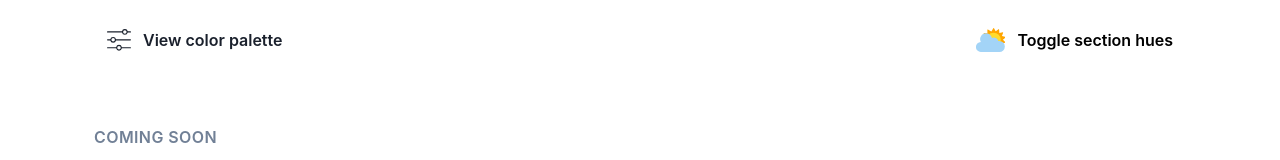
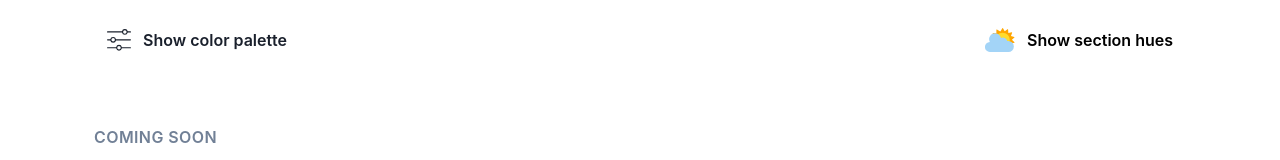
Before and after one commit to abeidahmed/easy-hues, a React (Create React App) app: page / in a window 1280 px wide. Shown: the top 160 px of the page. Built offline with nearby package versions, Linux system fonts and the light colour scheme; a web font is replaced by a local one.

Commit message:
Add dynamic text to header buttons

```diff
--- a/src/components/Home.js
+++ b/src/components/Home.js
@@ -247,10 +247,15 @@ class Home extends Component {
                     />
                   </g>
                 </svg>
-                <span>View color palette</span>
+                {this.state.isOpen ? (
+                  <span>Hide color palette</span>
+                ) : (
+                  <span>Show color palette</span>
+                )}
               </button>
               <button onClick={this.handleHues} className="hues-toggle">
                 {this.state.huesOpen ? (
+                  <span className="hues-toggle-inner">
                     <svg xmlns="http://www.w3.org/2000/svg" viewBox="0 0 24 24">
                       <g data-name="Layer 2">
                         <g data-name="Layer 1">
@@ -262,7 +267,10 @@ class Home extends Component {
                         </g>
                       </g>
                     </svg>
+                    <span className="hues-toggle-text">Hide section hues</span>
+                  </span>
                 ) : (
+                  <span className="hues-toggle-inner">
                     <svg xmlns="http://www.w3.org/2000/svg" viewBox="0 0 29.61 24">
                       <g data-name="Layer 2">
                         <g data-name="Layer 1">
@@ -278,9 +286,9 @@ class Home extends Component {
                         </g>
                       </g>
                     </svg>
+                    <span className="hues-toggle-text">Show section hues</span>
+                  </span>
                 )}
-
-                <span>Toggle section hues</span>
               </button>
             </div>
           </div>
--- a/src/graspcss/layouts/_header.scss
+++ b/src/graspcss/layouts/_header.scss
@@ -46,8 +46,6 @@
   border: none;
   cursor: pointer;
   font-weight: $weight-semibold;
-  display: flex;
-  align-items: center;
   padding: $space-2 $space-3;
   outline: none;
   border: 1px solid transparent;
@@ -57,11 +55,16 @@
     border-radius: $rounded;
   }
 
+  &-inner {
+    display: flex;
+    align-items: center;
+  }
+
   svg {
     height: $space-6;
   }
 
-  span {
+  &-text {
     margin-left: $space-3;
   }
 }
```
Lines whose indentation alone changed are shown as unchanged.
